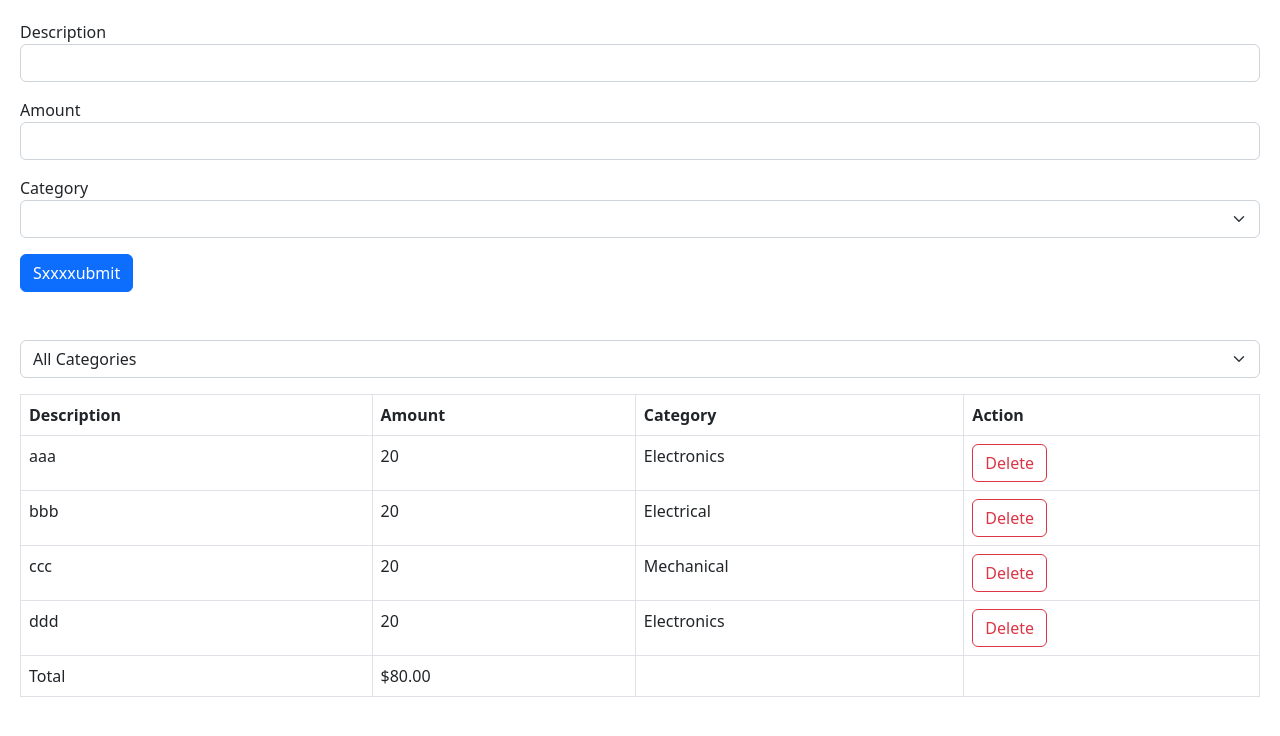
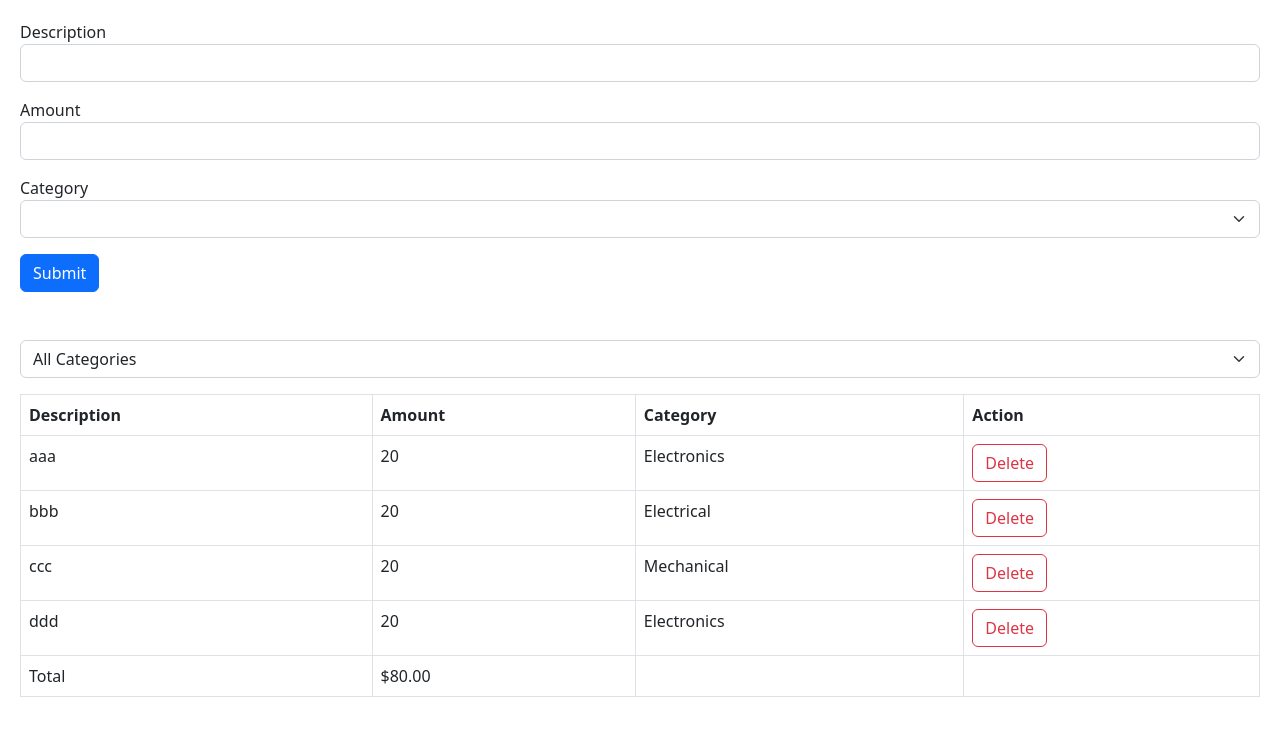
Before and after one commit to Arslan49sp/mosh-hamadani, a React (Vite) app in the folder react-app/: page / in a window 1280 px wide. Shown: the top 736 px of the page. Built offline with nearby package versions, Linux system fonts and the light colour scheme.

Commit message:
Update ExpenseForm.tsx

```diff
--- a/react-app/src/expense-tracker/components/ExpenseForm.tsx
+++ b/react-app/src/expense-tracker/components/ExpenseForm.tsx
@@ -75,7 +75,7 @@
           <p className="text-danger">{errors.category.message} </p>
         )}
       </div>
-      <button className="btn btn-primary">Sxxxxubmit</button>
+      <button className="btn btn-primary">Submit</button>
     </form>
   );
 };
```
